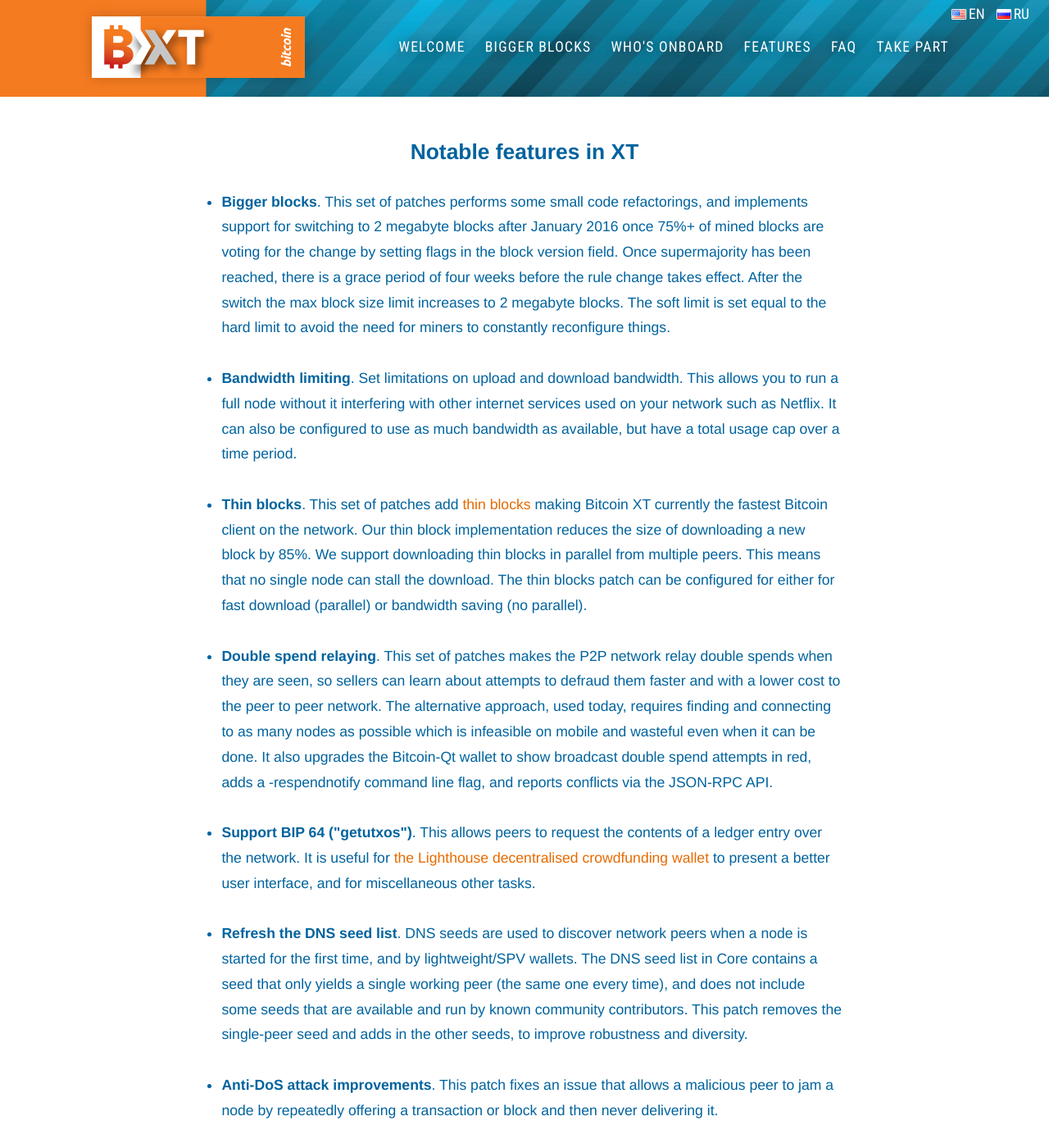
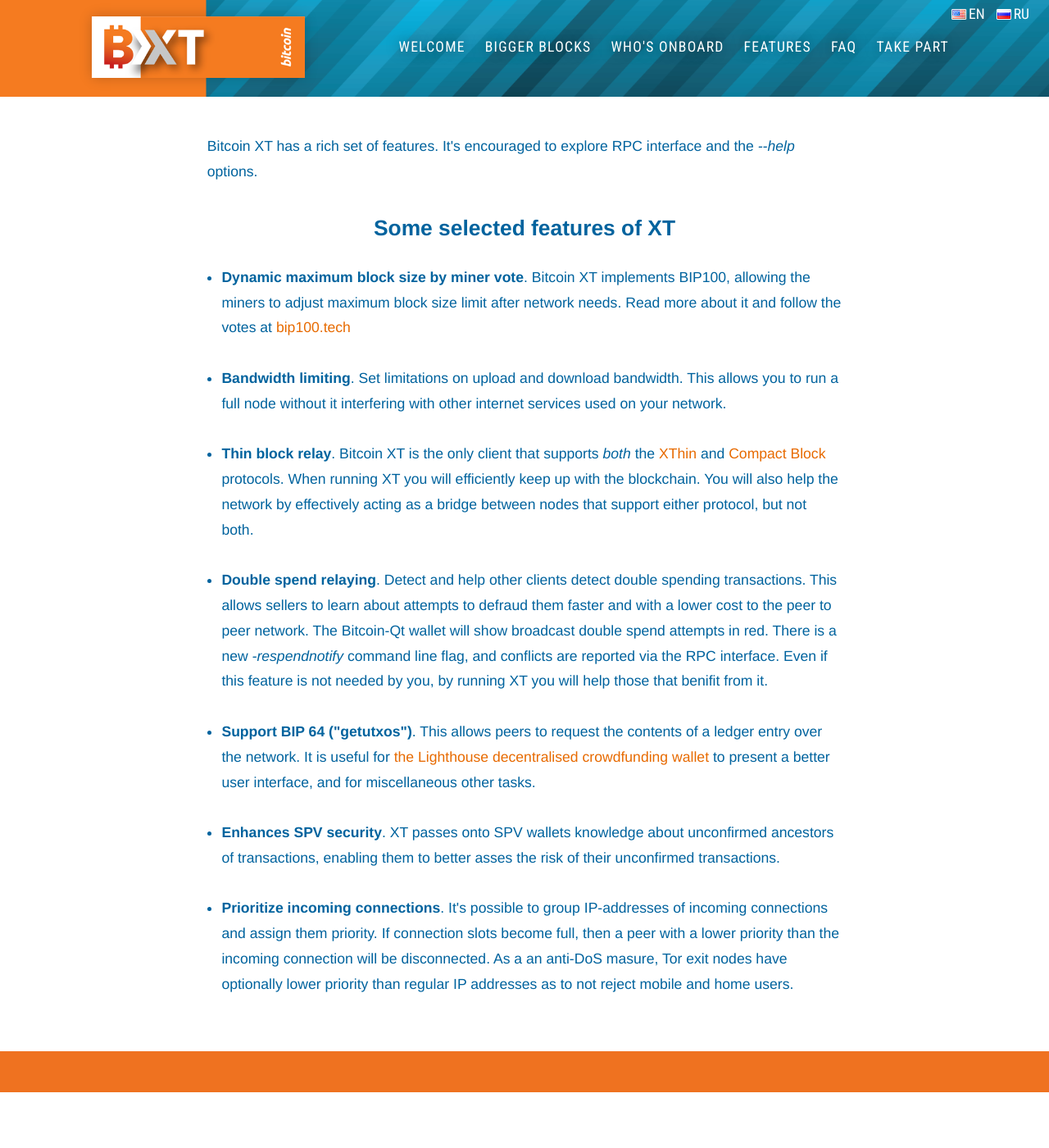
Before and after one commit to bitcoinxt/website, a Jekyll site: the page built from patches.html, in a window 1280 px wide and 1400 px high. Shown: the whole window at 82% size. Built offline with Jekyll 4.4.1, drawn with Linux system fonts in a browser that asks for light colours; nearby versions of some CDN libraries; some of the changed text lies outside the part shown.

Commit message:
Update selected features section

```diff
--- a/patches.html
+++ b/patches.html
@@ -7,31 +7,23 @@ description: "Bitcoin XT introduces bigger blocks, thin block download, double s
       <div class="main">
         <section>
         <div>
-          <h1>Notable features in XT</h1>
+		<p>Bitcoin XT has a rich set of features. It's encouraged to explore RPC interface and the <em>--help</em> options.</p>
+          <h1>Some selected features of XT</h1>
 
           <ul>
-          <li><b>Bigger blocks</b>. This set of patches performs some small code refactorings, and
-          implements support for switching to 2 megabyte blocks after January 2016 once 75%+ of mined blocks are voting
-          for the change by setting flags in the block version field. Once supermajority has been reached, there is a
-          grace period of four weeks before the rule change takes effect. After the switch the max block size limit
-          increases to 2 megabyte blocks. The soft limit is set equal to the hard limit to avoid the need
-          for miners to constantly reconfigure things.</li>
+		  <li><b>Dynamic maximum block size by miner vote</b>. Bitcoin XT implements BIP100, allowing the miners to adjust maximum block size limit after network needs. Read more about it and follow the votes at <a href="https://bip100.tech">bip100.tech</a></li>
 
-          <li><b>Bandwidth limiting</b>. Set limitations on upload and download bandwidth. This allows you to run a full node without it interfering with other internet services used on your network such as Netflix. It can also be configured to use as much bandwidth as available, but have a total usage cap over a time period.</li>
+          <li><b>Bandwidth limiting</b>. Set limitations on upload and download bandwidth. This allows you to run a full node without it interfering with other internet services used on your network.</li>
 
-          <li><b>Thin blocks</b>. This set of patches add <a href="https://www.reddit.com/r/btc/comments/42k7ka/all_about_thin_blocks_in_xt/">thin blocks</a> making Bitcoin XT currently the fastest Bitcoin client on the network. Our thin block implementation reduces the size of downloading a new block by 85%. We support downloading thin blocks in parallel from multiple peers. This means that no single node can stall the download. The thin blocks patch can be configured for either for fast download (parallel) or bandwidth saving (no parallel).</li>
+	  <li><b>Thin block relay</b>. Bitcoin XT is the only client that supports <em>both</em> the <a href="https://github.com/BitcoinUnlimited/BitcoinUnlimited/blob/release/doc/bu-xthin-protocol.md">XThin</a> and <a href="https://github.com/bitcoin/bips/blob/master/bip-0152.mediawiki">Compact Block</a> protocols. When running XT you will efficiently keep up with the blockchain. You will also help the network by effectively acting as a bridge between nodes that support either protocol, but not both.</li>
 
-          <li><b>Double spend relaying</b>. This set of patches makes the P2P network relay double spends when they are seen, so sellers can learn about attempts to defraud them faster and with a lower cost to the peer to peer network. The alternative approach, used today, requires finding and connecting to as many nodes as possible which is infeasible on mobile and wasteful even when it can be done. It also upgrades the Bitcoin-Qt wallet to show broadcast double spend attempts in red, adds a -respendnotify command line flag, and reports conflicts via the JSON-RPC API.</li>
+	  <li><b>Double spend relaying</b>. Detect and help other clients detect double spending transactions. This allows sellers to learn about attempts to defraud them faster and with a lower cost to the peer to peer network. The Bitcoin-Qt wallet will show broadcast double spend attempts in red. There is a new <em>-respendnotify</em> command line flag, and conflicts are reported via the RPC interface. Even if this feature is not needed by you, by running XT you will help those that benifit from it. </li>
 
           <li><b>Support BIP 64 ("getutxos")</b>. This allows peers to request the contents of a ledger entry over the network. It is useful for <a href="https://vinumeris.com/lighthouse" title="Lighthouse - Raise money with Bitcoin">the Lighthouse decentralised crowdfunding wallet</a> to present a better user interface, and for miscellaneous other tasks.</li>
 
-          <li><b>Refresh the DNS seed list</b>. DNS seeds are used to discover network peers when a node is started for the first time, and by lightweight/SPV wallets. The DNS seed list in Core contains a seed that only yields a single working peer (the same one every time), and does not include some seeds that are available and run by known community contributors. This patch removes the single-peer seed and adds in the other seeds, to improve robustness and diversity.</li>
+	  <li><b>Enhances SPV security</b>. XT passes onto SPV wallets knowledge about unconfirmed ancestors of transactions, enabling them to better asses the risk of their unconfirmed transactions.</li>
 
-          <li><b>Anti-DoS attack improvements</b>. This patch fixes an issue that allows a malicious peer to jam a node by repeatedly offering a transaction or block and then never delivering it.</li>
-
-          <li><b>Anti-DoS attack improvements</b>. It's currently possible to jam a Bitcoin node by connecting to it repeatedly via different IP addresses, as there is a fixed limit on how many connections a node will accept. Once full, no other peers or wallets can connect to it any more and serving capacity for new nodes and P2P wallets is reduced. If the attack is repeated against every node, the entire network could become jammed.
-
-          <p>This patch set introduces code that runs when a node is full and otherwise could not accept new connections. It labels and prioritises connections according to lists of IP ranges: if a high priority IP address connects and the node is full, it will disconnect a lower priority connection to make room. Currently Tor exits are labelled as being lower priority than regular IP addresses, as jamming attacks via Tor have been observed, and most users/merchants don't use it. In normal operation this new code will never run. If someone performs a DoS attack via Tor, then legitimate Tor users will get the existing behaviour of being unable to connect, but mobile and home users will still be able to use the network without disruption.</p>
+	  <li><b>Prioritize incoming connections</b>. It's possible to group IP-addresses of incoming connections and assign them priority. If connection slots become full, then a peer with a lower priority than the incoming connection will be disconnected. As a an anti-DoS masure, Tor exit nodes have optionally lower priority than regular IP addresses as to not reject mobile and home users.</li>
           </ul>
         </div>
         </section>
```
